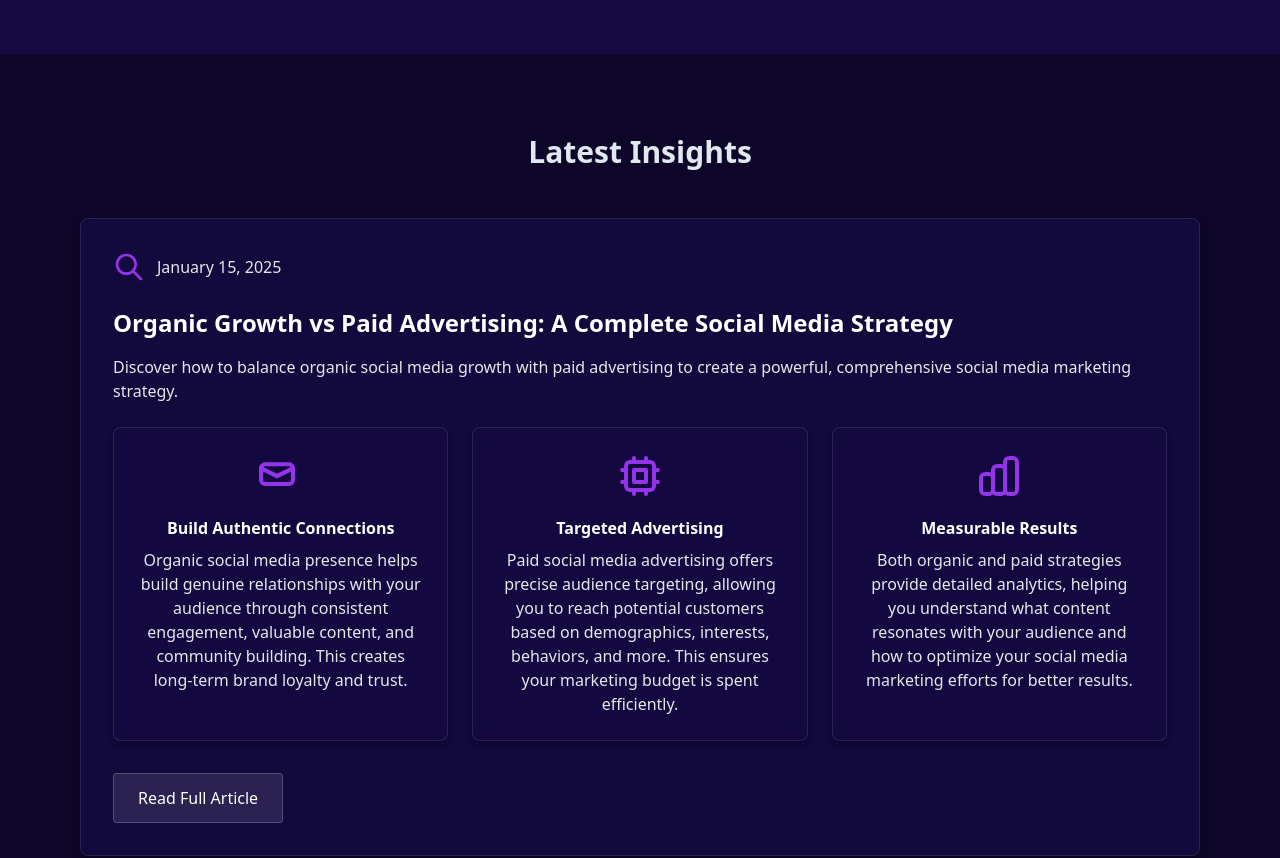
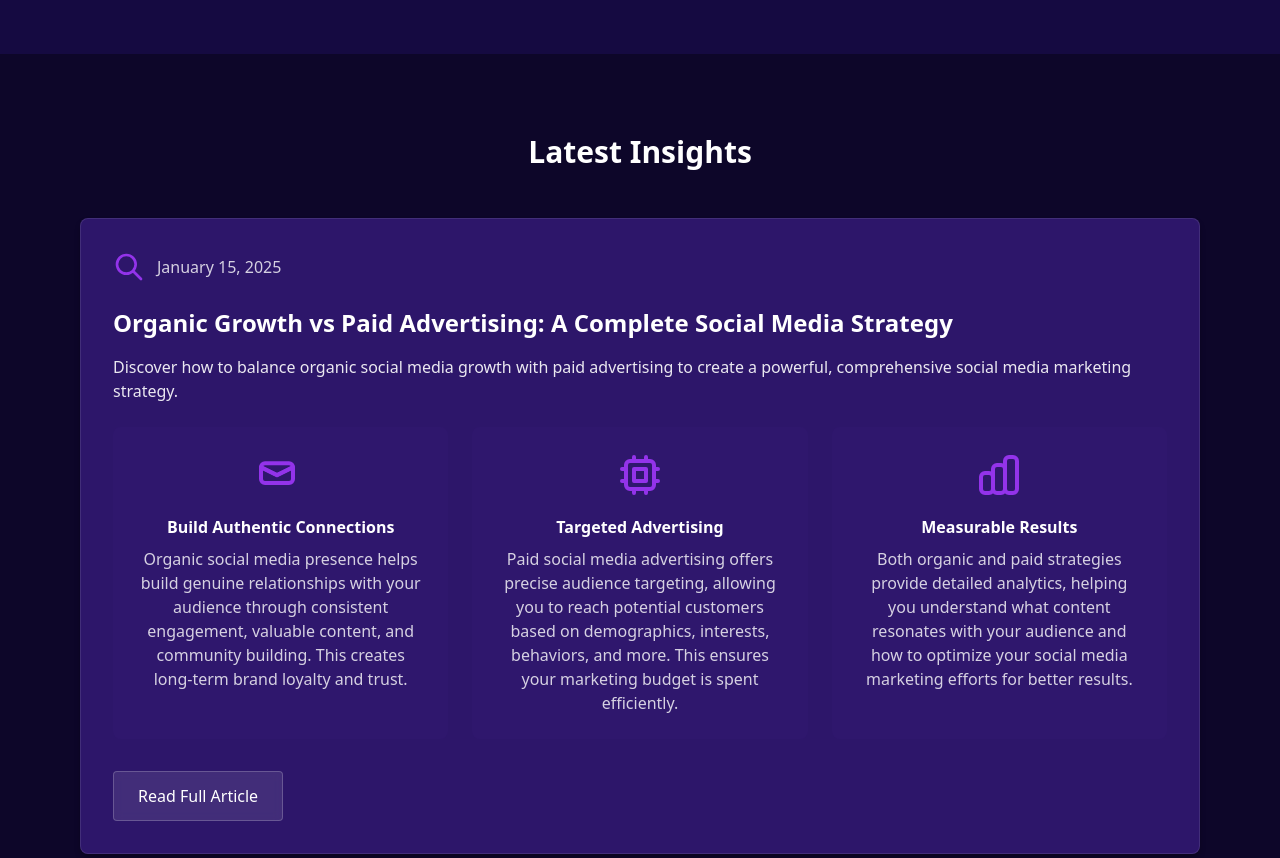
Before and after one commit to alaricjames/signal-media-project, a React (Vite) app: page / in a window 1280 px wide. Shown: the part 2000-2858 px from the top of the page. Built offline with nearby package versions, Linux system fonts and the light colour scheme.

Commit message:
blog issues

```diff
--- a/src/App.css
+++ b/src/App.css
@@ -39,10 +39,14 @@ body {
 
 /* Card and container styles */
 .card-surface {
-  background: rgba(21, 10, 65, 0.8);  /* Increased opacity for better contrast */
+  background: rgba(21, 10, 65, 0.95);  /* Much darker, almost opaque background */
   border: 1px solid rgba(255, 255, 255, 0.1);
   box-shadow: 0 4px 6px -1px rgba(0, 0, 0, 0.3);
-  backdrop-filter: blur(8px);
+}
+
+/* Blog specific card styles - add this new class */
+.blog-card {
+  background: rgba(48, 24, 110, 0.95);  /* Different shade for blog cards */
 }
 
 /* Navbar styles */
--- a/src/components/Blog.jsx
+++ b/src/components/Blog.jsx
@@ -33,23 +33,23 @@ const Blog = () => {
   return (
     <div id="blog" className="py-20 section-alt">
       <div className="max-w-6xl mx-auto px-4">
-        <h2 className="text-3xl font-bold text-center mb-12">Latest Insights</h2>
+        <h2 className="text-3xl font-bold text-center mb-12 text-white">Latest Insights</h2>
 
         {/* Featured Blog Post */}
-        <div className="card-surface rounded-lg overflow-hidden mb-12">
+        <div className="card-surface blog-card rounded-lg overflow-hidden mb-12">
           <div className="p-8">
             <div className="flex items-center mb-6">
               <svg className="h-8 w-8 text-purple-600 mr-3" fill="none" stroke="currentColor" viewBox="0 0 24 24">
                 <path strokeLinecap="round" strokeLinejoin="round" strokeWidth="2" d="M21 21l-6-6m2-5a7 7 0 11-14 0 7 7 0 0114 0z"/>
               </svg>
-              <span className="text-gray-200">{featuredPost.date}</span>
+              <span className="text-white opacity-80">{featuredPost.date}</span>
             </div>
             <h3 className="text-2xl font-bold mb-4 text-white">{featuredPost.title}</h3>
-            <p className="text-gray-200 mb-6">{featuredPost.summary}</p>
+            <p className="text-white opacity-90 mb-6">{featuredPost.summary}</p>
 
             <div className="grid md:grid-cols-3 gap-6 mb-8">
               {(featuredPost.content.benefits || []).slice(0, 3).map((benefit, index) => (
-                <div key={index} className="card-surface p-6 rounded-lg text-center">
+                <div key={index} className="blog-card p-6 rounded-lg text-center">
                   <svg
                     className="h-12 w-12 text-purple-600 mx-auto mb-4"
                     fill="none"
@@ -67,7 +67,7 @@ const Blog = () => {
                     ))}
                   </svg>
                   <h4 className="font-semibold mb-2 text-white">{benefit.title}</h4>
-                  <p className="text-gray-200">{benefit.description}</p>
+                  <p className="text-white opacity-80">{benefit.description}</p>
                 </div>
               ))}
             </div>
--- a/src/components/Navbar.jsx
+++ b/src/components/Navbar.jsx
@@ -77,11 +77,41 @@ const Navbar = () => {
         <div className={`${isMobileMenuOpen ? 'block' : 'hidden'} md:hidden absolute w-full left-0 top-full mt-2`}>
           <div className="bg-[#150a41]/90 backdrop-blur-md shadow-lg rounded-lg">
             <div className="px-2 pt-2 pb-3 space-y-1">
-              <Link to="/#home" className="block px-3 py-2 text-gray-200 hover:text-white hover:bg-[#150a41]/80 rounded-sm">Home</Link>
-              <Link to="/#services" className="block px-3 py-2 text-gray-200 hover:text-white hover:bg-[#150a41]/80 rounded-sm">Services</Link>
-              <Link to="/about" className="block px-3 py-2 text-gray-200 hover:text-white hover:bg-[#150a41]/80 rounded-sm">About</Link>
-              <Link to="/blog" className="block px-3 py-2 text-gray-200 hover:text-white hover:bg-[#150a41]/80 rounded-sm">Blog</Link>
-              <Link to="/#contact" className="block px-3 py-2 text-gray-200 hover:text-white hover:bg-[#150a41]/80 rounded-sm">Contact</Link>
+              <Link
+                to="/#home"
+                onClick={handleNavigation}
+                className="block px-3 py-2 text-gray-200 hover:text-white hover:bg-[#150a41]/80 rounded-sm"
+              >
+                Home
+              </Link>
+              <Link
+                to="/#services"
+                onClick={handleNavigation}
+                className="block px-3 py-2 text-gray-200 hover:text-white hover:bg-[#150a41]/80 rounded-sm"
+              >
+                Services
+              </Link>
+              <Link
+                to="/about"
+                onClick={handleNavigation}
+                className="block px-3 py-2 text-gray-200 hover:text-white hover:bg-[#150a41]/80 rounded-sm"
+              >
+                About
+              </Link>
+              <Link
+                to="/blog"
+                onClick={handleNavigation}
+                className="block px-3 py-2 text-gray-200 hover:text-white hover:bg-[#150a41]/80 rounded-sm"
+              >
+                Blog
+              </Link>
+              <Link
+                to="/#contact"
+                onClick={handleNavigation}
+                className="block px-3 py-2 text-gray-200 hover:text-white bg-white/10 hover:bg-white/20 rounded-full text-center mt-2 mx-2"
+              >
+                Contact Us
+              </Link>
             </div>
           </div>
         </div>
```
